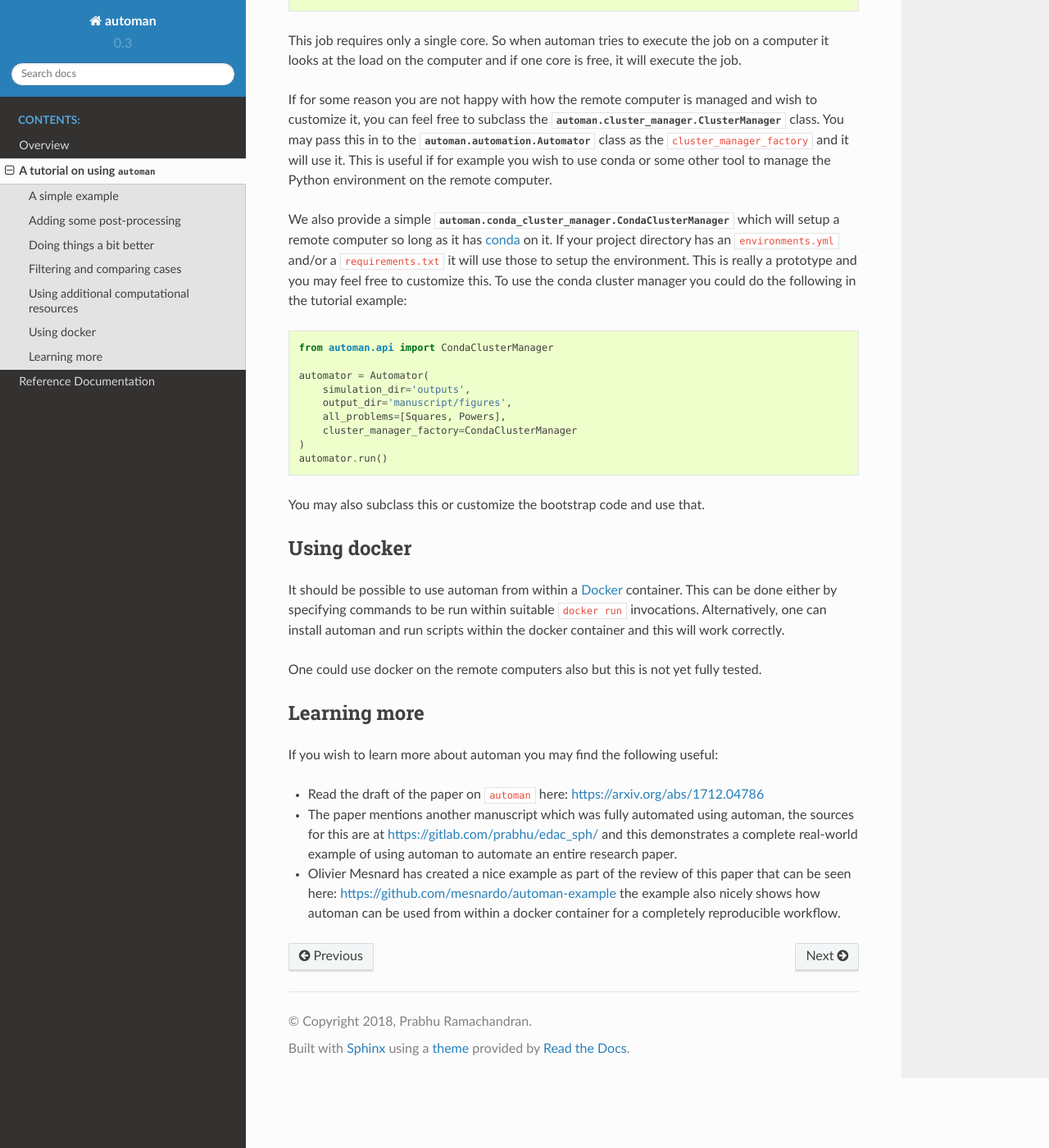
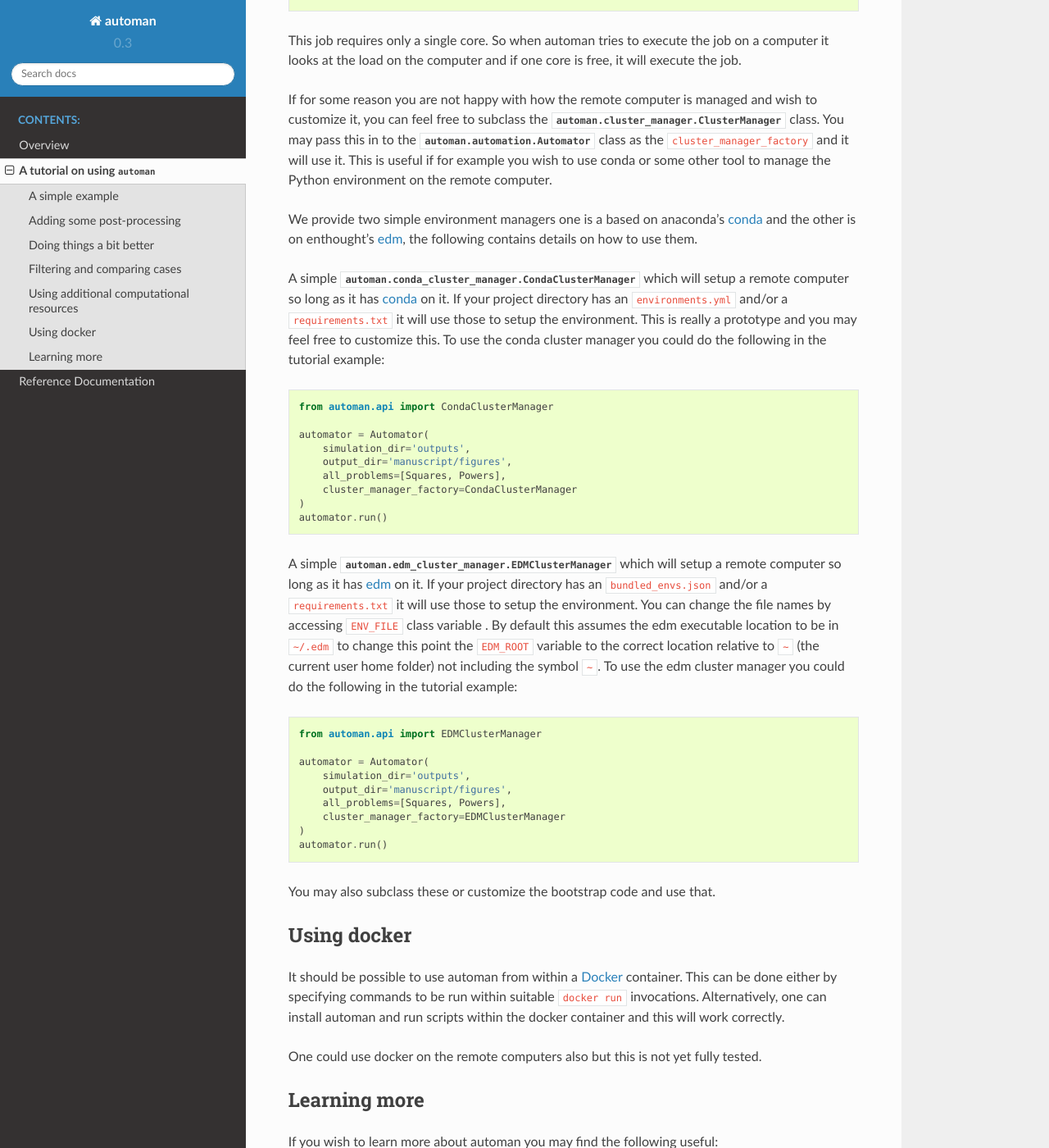
Before and after one commit to pypr/automan, a Sphinx documentation site: the page built from docs/source/tutorial.rst, in a window 1280 px wide and 1400 px high, scrolled down 12342 px. Shown: the whole window at 82% size. Built offline with Sphinx 7.4.7 and the Read the Docs theme 2.0.0, drawn with Linux system fonts in a browser that asks for light colours.

Commit message:
Update docs to include EDM cluster manager

```diff
--- a/docs/source/reference/automan.rst
+++ b/docs/source/reference/automan.rst
@@ -23,3 +23,7 @@ Cluster management module
 .. automodule:: automan.conda_cluster_manager
    :members:
    :undoc-members:
+
+.. automodule:: automan.edm_cluster_manager
+   :members:
+   :undoc-members:
--- a/docs/source/tutorial.rst
+++ b/docs/source/tutorial.rst
@@ -599,13 +599,19 @@ to the :py:class:`automan.automation.Automator` class as the
 you wish to use conda or some other tool to manage the Python environment on
 the remote computer.
 
-We also provide a simple
-:py:class:`automan.conda_cluster_manager.CondaClusterManager` which will setup
-a remote computer so long as it has conda_ on it. If your project directory
-has an ``environments.yml`` and/or a ``requirements.txt`` it will use those to
-setup the environment. This is really a prototype and you may feel free to
-customize this. To use the conda cluster manager you could do the following in
-the tutorial example::
+We provide two simple environment managers one is a based on anaconda's conda_
+and the other is on enthought's edm_, the following contains details on how to
+use them.
+
+.. _edm: https://docs.enthought.com/edm
+.. _conda: https://conda.io/
+
+A simple :py:class:`automan.conda_cluster_manager.CondaClusterManager` which
+will setup a remote computer so long as it has conda_ on it. If your project
+directory has an ``environments.yml`` and/or a ``requirements.txt`` it will use
+those to setup the environment. This is really a prototype and you may feel
+free to customize this. To use the conda cluster manager you could do the
+following in the tutorial example::
 
     from automan.api import CondaClusterManager
 
@@ -617,9 +623,32 @@ the tutorial example::
     )
     automator.run()
 
-You may also subclass this or customize the bootstrap code and use that.
+.. _conda: https://conda.io/
 
-.. _conda: https://conda.io/
+A simple :py:class:`automan.edm_cluster_manager.EDMClusterManager` which will
+setup a remote computer so long as it has edm_ on it. If your project directory
+has an ``bundled_envs.json`` and/or a ``requirements.txt`` it will use those to
+setup the environment. You can change the file names by accessing ``ENV_FILE``
+class variable . By default this assumes the edm executable location to be in
+``~/.edm`` to change this point the ``EDM_ROOT`` variable to the correct
+location relative to ``~`` (the current user home folder) not including the
+symbol ``~``. To use the edm cluster manager you could do the following in the
+tutorial example::
+
+    from automan.api import EDMClusterManager
+
+    automator = Automator(
+        simulation_dir='outputs',
+        output_dir='manuscript/figures',
+        all_problems=[Squares, Powers],
+        cluster_manager_factory=EDMClusterManager
+    )
+    automator.run()
+
+You may also subclass these or customize the bootstrap code and use that.
+
+.. _edm: https://docs.enthought.com/edm
+
 
 
 Using docker
```
